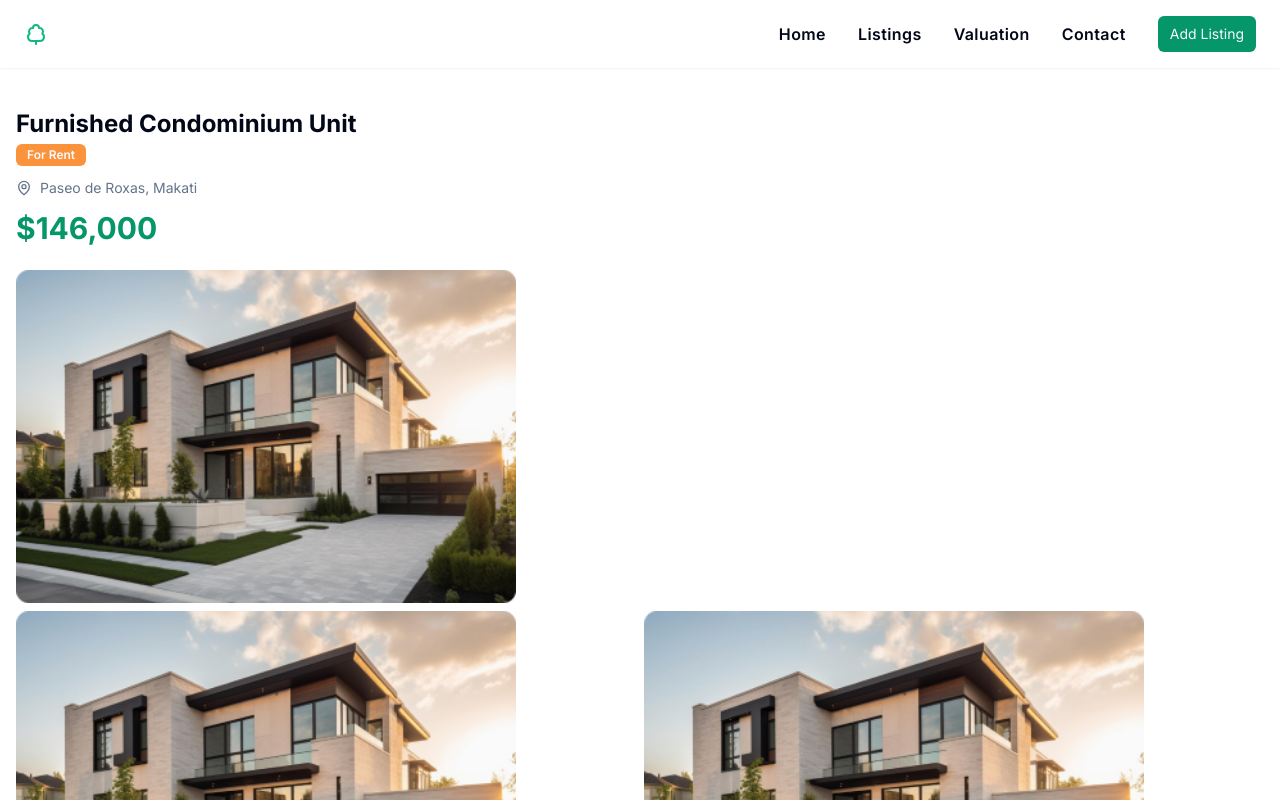
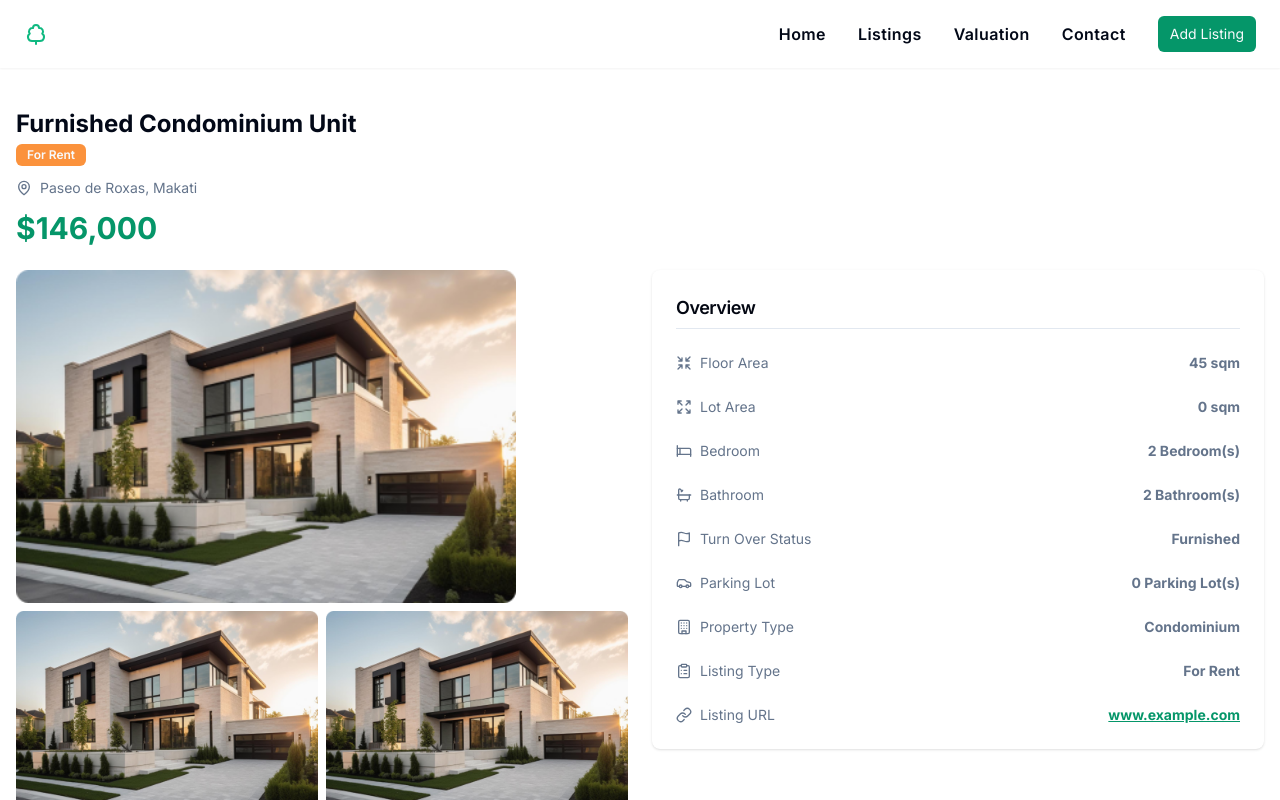
Before and after one commit to mytreehouse-ai/cygnus-a, a Next.js app: page /listings/1 in a window 1280 px wide. Shown: the top 800 px of the page. Built offline with nearby package versions, Linux system fonts and the light colour scheme.

Commit message:
refactor: mobile view for property details

```diff
--- a/components/listings/details/page.tsx
+++ b/components/listings/details/page.tsx
@@ -38,8 +38,9 @@ const propertyDetails = {
 const PropertyDetails = () => {
   return (
     <>
-      <main className="min-h-screen space-y-6 px-4 pb-4 pt-10">
-        <section className="space-y-1">
+      {/* <main className="min-h-screen space-y-6 px-4 pb-4 pt-10"> */}
+      <main className="grid-rows-auto grid-cols-auto grid min-h-screen gap-6 px-4 pb-4 pt-10 md:grid-cols-2">
+        <section className="space-y-1 md:col-span-2">
           <h3 className="text-2xl font-bold">Furnished Condominium Unit</h3>
           <Badge className={cn(" rounded-md bg-orange-400")}>For Rent</Badge>
           <p className="flex items-center gap-x-2 py-2 text-sm text-slate-500">
@@ -49,7 +50,7 @@ const PropertyDetails = () => {
           <h3 className="text-3xl font-bold text-emerald-600">$146,000</h3>
         </section>
 
-        <section className="grid-rows-auto  grid grid-cols-2 gap-2">
+        <section className="grid-rows-auto grid grid-cols-2 gap-2 ">
           <div className="relative col-span-2 h-auto w-full max-w-[500px]">
             <Image
               src="/dummy-img.png"
```
